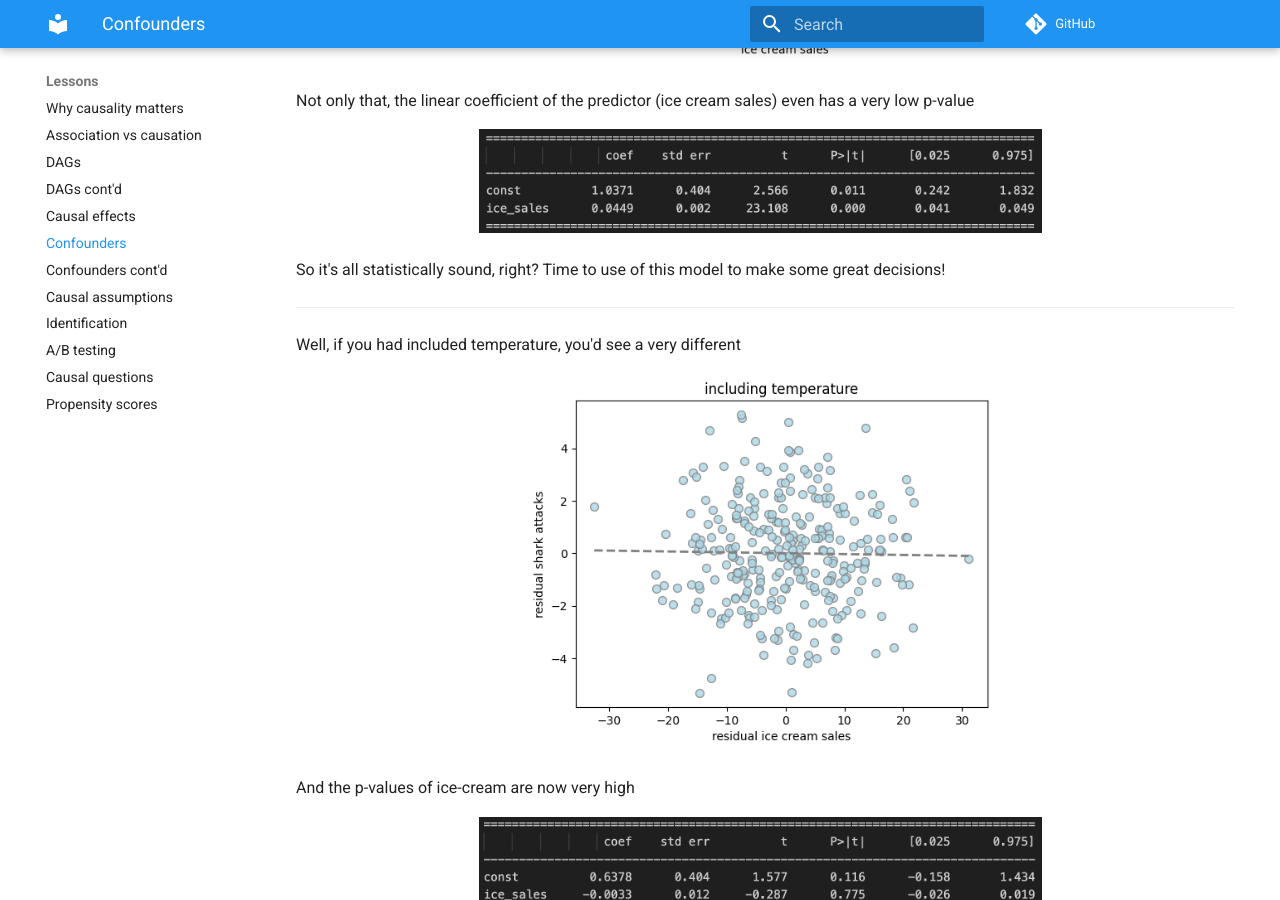
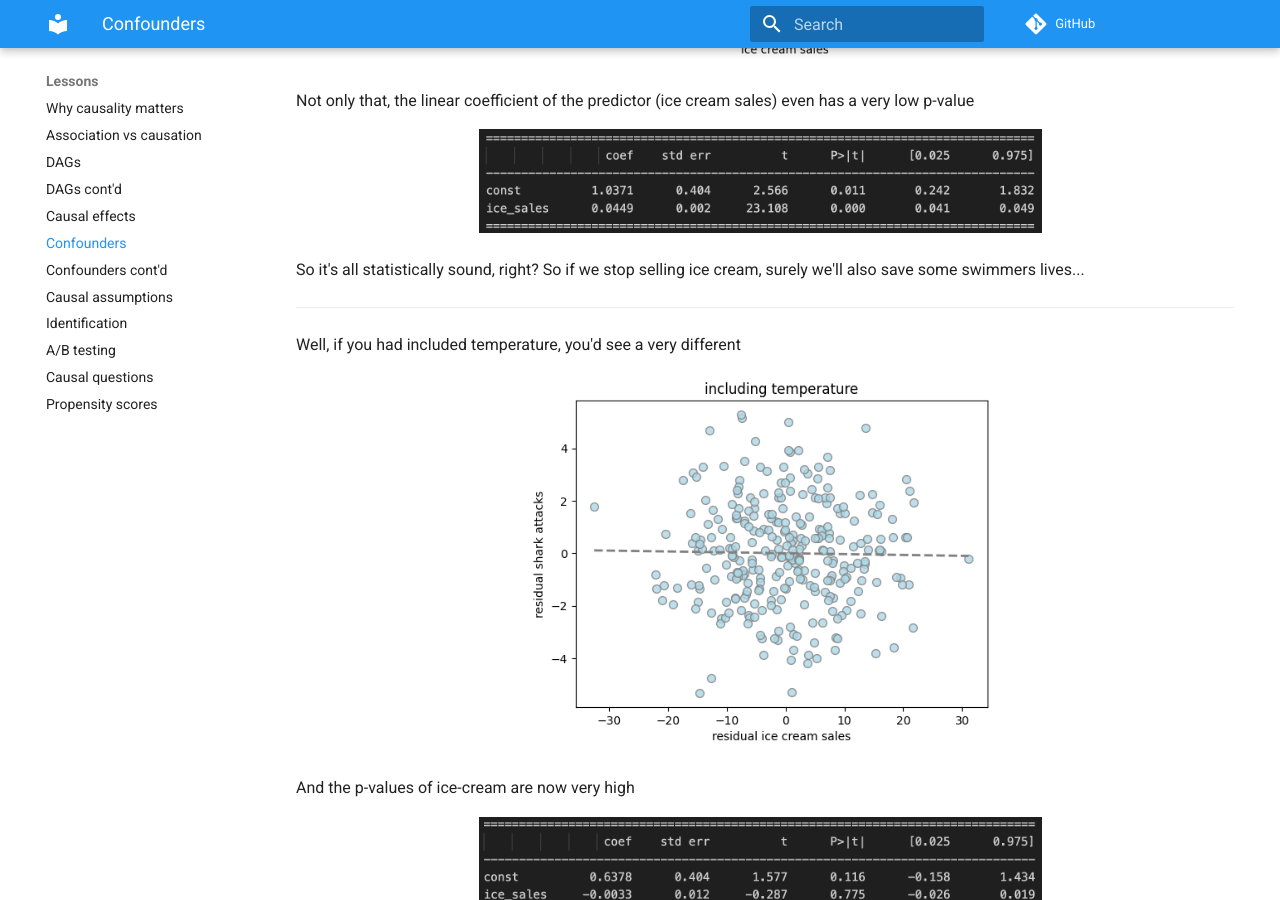
Before and after one commit to emilioMaddalena/causal-inference-studies, an MkDocs documentation site: the page built from material/confounders.md, in a window 1280 px wide and 900 px high, scrolled down 1965 px. Built offline with MkDocs 1.6.1 and Material for MkDocs 9.7.7, drawn with Linux system fonts in a browser that asks for light colours; emoji names are drawn with the system emoji font; comment, search, counter and statistics services are not loaded.

Commit message:
Make last sentence more direct

```diff
--- a/material/confounders.md
+++ b/material/confounders.md
@@ -40,7 +40,7 @@ Not only that, the linear coefficient of the predictor (ice cream sales) even ha
   <img src="../imgs/ice_cream_no_temp_p_vals.png" alt="ice cream no temp" width="60%" style="display:inline-block; margin-right:1%;" />
 </div>
 
-So it's all statistically sound, right? Time to use of this model to make some great decisions!
+So it's all statistically sound, right? So if we stop selling ice cream, surely we'll also save some swimmers lives...
 
 ---
 
```
